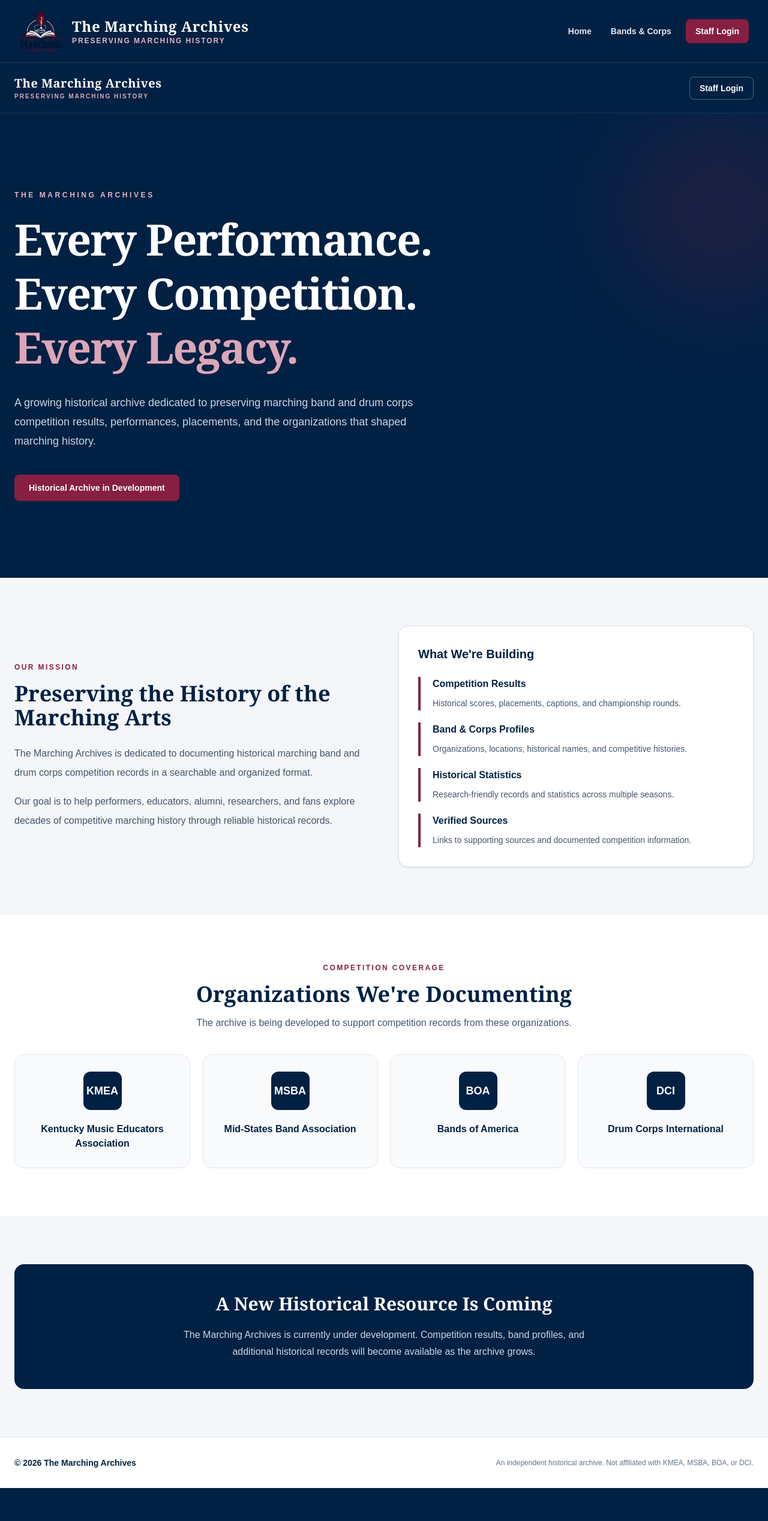
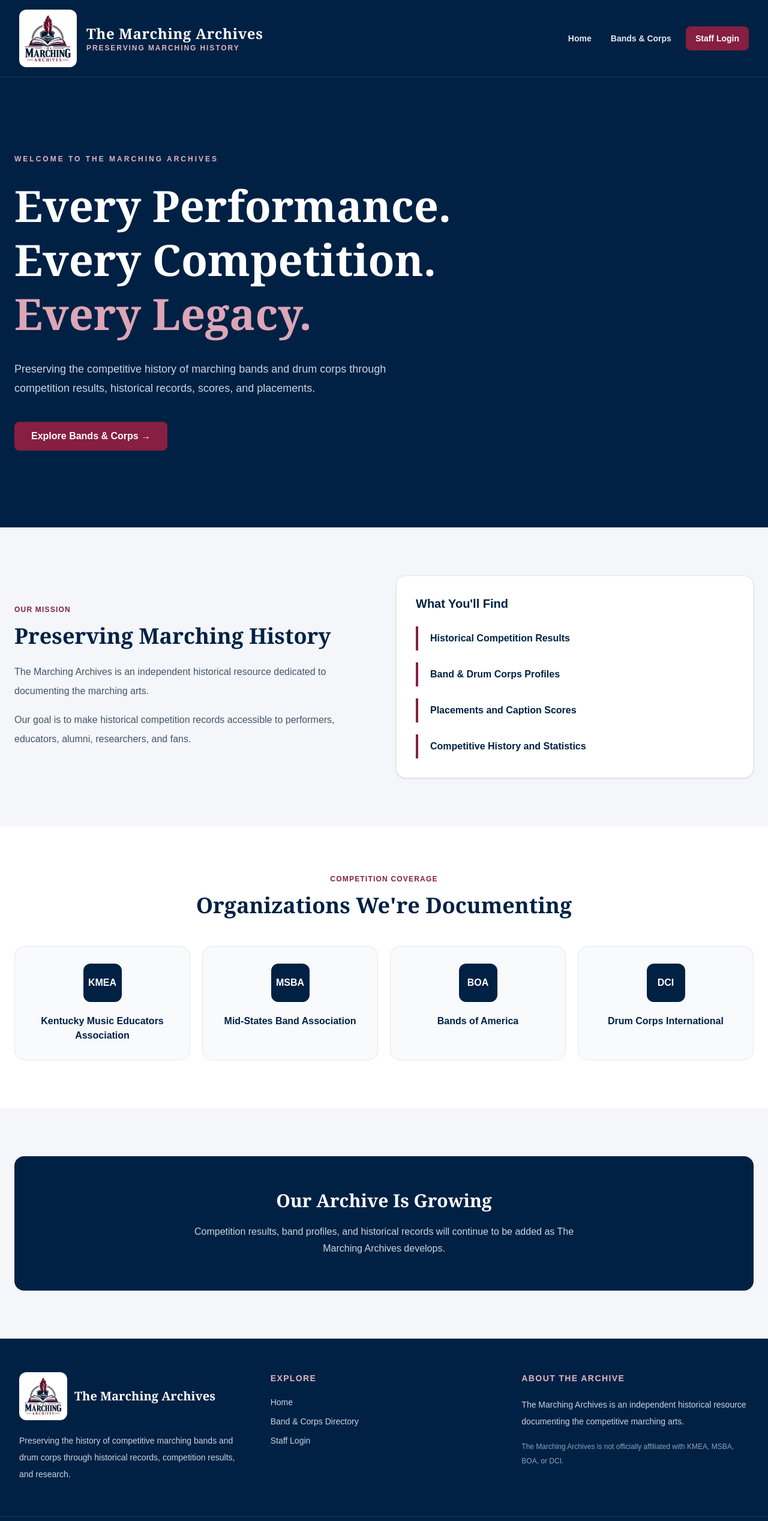
Before and after one commit to kentuckymarchingarchives/the-marching-archives, a Next.js app: page / in a window 1280 px wide. Shown: the top 2535 px of the page at 60% size. Built offline with nearby package versions, Linux system fonts and the light colour scheme.

Commit message:
Fix duplicate homepage layout and improve logo visibility

```diff
--- a/app/page.tsx
+++ b/app/page.tsx
@@ -1,45 +1,36 @@
 
 import Link from "next/link";
 
+const organizations = [
+  {
+    code: "KMEA",
+    name: "Kentucky Music Educators Association",
+  },
+  {
+    code: "MSBA",
+    name: "Mid-States Band Association",
+  },
+  {
+    code: "BOA",
+    name: "Bands of America",
+  },
+  {
+    code: "DCI",
+    name: "Drum Corps International",
+  },
+];
+
 export default function HomePage() {
   return (
-    <main className="min-h-screen bg-[#F4F6F9]">
-      {/* Navigation */}
-      <header className="border-b border-white/10 bg-[#002144] text-white">
-        <div className="mx-auto flex max-w-7xl items-center justify-between px-6 py-5">
-          <Link
-            href="/"
-            className="flex flex-col"
-          >
-            <span className="font-serif text-xl font-bold tracking-wide">
-              The Marching Archives
-            </span>
-            <span className="text-[10px] font-semibold uppercase tracking-[0.2em] text-[#D9AAB9]">
-              Preserving Marching History
-            </span>
-          </Link>
-
-          <nav className="flex items-center gap-5">
-            <Link
-              href="/staff/login"
-              className="rounded-lg border border-white/30 px-4 py-2 text-sm font-semibold transition hover:bg-white/10"
-            >
-              Staff Login
-            </Link>
-          </nav>
-        </div>
-      </header>
-
+    <main className="bg-[#F4F6F9]">
       {/* Hero */}
-      <section className="relative overflow-hidden bg-[#002144] text-white">
-        <div className="absolute -right-20 top-0 h-80 w-80 rounded-full bg-[#861F41]/20 blur-3xl" />
-
-        <div className="relative mx-auto max-w-7xl px-6 py-24 md:py-32">
-          <p className="mb-5 text-xs font-extrabold uppercase tracking-[0.3em] text-[#E0B4C2]">
-            The Marching Archives
+      <section className="bg-[#002144] text-white">
+        <div className="mx-auto max-w-7xl px-6 py-24 md:py-32">
+          <p className="text-xs font-bold uppercase tracking-[0.25em] text-[#E0B4C2]">
+            Welcome to The Marching Archives
           </p>
 
-          <h1 className="max-w-4xl font-serif text-5xl font-bold leading-tight tracking-tight md:text-7xl">
+          <h1 className="mt-6 max-w-4xl font-serif text-5xl font-bold leading-tight md:text-7xl">
             Every Performance.
             <br />
             Every Competition.
@@ -50,84 +41,63 @@ export default function HomePage() {
           </h1>
 
           <p className="mt-8 max-w-2xl text-lg leading-8 text-slate-300">
-            A growing historical archive dedicated to preserving
-            marching band and drum corps competition results,
-            performances, placements, and the organizations
-            that shaped marching history.
+            Preserving the competitive history of
+            marching bands and drum corps through
+            competition results, historical records,
+            scores, and placements.
           </p>
 
-          <div className="mt-10 flex flex-wrap gap-4">
-            <span className="rounded-lg bg-[#861F41] px-6 py-3 text-sm font-bold text-white">
-              Historical Archive in Development
-            </span>
-          </div>
+          <Link
+            href="/bands"
+            className="mt-10 inline-block rounded-lg bg-[#861F41] px-7 py-3 font-bold text-white transition hover:bg-[#A02B52]"
+          >
+            Explore Bands & Corps →
+          </Link>
         </div>
       </section>
 
-      {/* About */}
+      {/* Mission */}
       <section className="mx-auto max-w-7xl px-6 py-20">
-        <div className="grid gap-12 lg:grid-cols-2 lg:items-center">
+        <div className="grid gap-10 lg:grid-cols-2 lg:items-center">
           <div>
-            <p className="text-xs font-extrabold uppercase tracking-[0.2em] text-[#861F41]">
+            <p className="text-xs font-bold uppercase tracking-widest text-[#861F41]">
               Our Mission
             </p>
 
             <h2 className="mt-4 font-serif text-4xl font-bold text-[#002144]">
-              Preserving the History of the Marching Arts
+              Preserving Marching History
             </h2>
 
-            <p className="mt-6 text-base leading-8 text-slate-600">
-              The Marching Archives is dedicated to documenting
-              historical marching band and drum corps competition
-              records in a searchable and organized format.
+            <p className="mt-6 leading-8 text-slate-600">
+              The Marching Archives is an independent
+              historical resource dedicated to documenting
+              the marching arts.
             </p>
 
-            <p className="mt-4 text-base leading-8 text-slate-600">
-              Our goal is to help performers, educators, alumni,
-              researchers, and fans explore decades of competitive
-              marching history through reliable historical records.
+            <p className="mt-4 leading-8 text-slate-600">
+              Our goal is to make historical competition
+              records accessible to performers, educators,
+              alumni, researchers, and fans.
             </p>
           </div>
 
           <div className="rounded-2xl border border-slate-200 bg-white p-8 shadow-sm">
             <h3 className="text-xl font-bold text-[#002144]">
-              What We're Building
+              What You'll Find
             </h3>
 
             <div className="mt-6 space-y-5">
               {[
-                {
-                  title: "Competition Results",
-                  description:
-                    "Historical scores, placements, captions, and championship rounds.",
-                },
-                {
-                  title: "Band & Corps Profiles",
-                  description:
-                    "Organizations, locations, historical names, and competitive histories.",
-                },
-                {
-                  title: "Historical Statistics",
-                  description:
-                    "Research-friendly records and statistics across multiple seasons.",
-                },
-                {
-                  title: "Verified Sources",
-                  description:
-                    "Links to supporting sources and documented competition information.",
-                },
-              ].map((item) => (
+                "Historical Competition Results",
+                "Band & Drum Corps Profiles",
+                "Placements and Caption Scores",
+                "Competitive History and Statistics",
+              ].map((feature) => (
                 <div
-                  key={item.title}
-                  className="border-l-4 border-[#861F41] pl-5"
+                  key={feature}
+                  className="border-l-4 border-[#861F41] py-2 pl-5 font-semibold text-[#002144]"
                 >
-                  <h4 className="font-bold text-[#002144]">
-                    {item.title}
-                  </h4>
-
-                  <p className="mt-2 text-sm leading-6 text-slate-600">
-                    {item.description}
-                  </p>
+                  {feature}
                 </div>
               ))}
             </div>
@@ -139,44 +109,22 @@ export default function HomePage() {
       <section className="bg-white py-20">
         <div className="mx-auto max-w-7xl px-6">
           <div className="text-center">
-            <p className="text-xs font-extrabold uppercase tracking-[0.2em] text-[#861F41]">
+            <p className="text-xs font-bold uppercase tracking-widest text-[#861F41]">
               Competition Coverage
             </p>
 
             <h2 className="mt-4 font-serif text-4xl font-bold text-[#002144]">
               Organizations We're Documenting
             </h2>
-
-            <p className="mx-auto mt-4 max-w-2xl text-slate-600">
-              The archive is being developed to support
-              competition records from these organizations.
-            </p>
           </div>
 
-          <div className="mt-10 grid gap-5 sm:grid-cols-2 lg:grid-cols-4">
-            {[
-              {
-                code: "KMEA",
-                name: "Kentucky Music Educators Association",
-              },
-              {
-                code: "MSBA",
-                name: "Mid-States Band Association",
-              },
-              {
-                code: "BOA",
-                name: "Bands of America",
-              },
-              {
-                code: "DCI",
-                name: "Drum Corps International",
-              },
-            ].map((organization) => (
+          <div className="mt-12 grid gap-5 sm:grid-cols-2 lg:grid-cols-4">
+            {organizations.map((organization) => (
               <div
                 key={organization.code}
-                className="rounded-2xl border border-slate-200 bg-[#F8FAFC] p-7 text-center transition hover:border-[#861F41]"
+                className="rounded-2xl border border-slate-200 bg-[#F8FAFC] p-7 text-center"
               >
-                <div className="mx-auto flex h-16 w-16 items-center justify-center rounded-xl bg-[#002144] text-lg font-black text-white">
+                <div className="mx-auto flex h-16 w-16 items-center justify-center rounded-xl bg-[#002144] font-bold text-white">
                   {organization.code}
                 </div>
 
@@ -189,34 +137,20 @@ export default function HomePage() {
         </div>
       </section>
 
-      {/* Development notice */}
+      {/* Development Notice */}
       <section className="mx-auto max-w-7xl px-6 py-20">
-        <div className="rounded-2xl bg-[#002144] px-8 py-12 text-center text-white">
+        <div className="rounded-2xl bg-[#002144] px-8 py-14 text-center text-white">
           <h2 className="font-serif text-3xl font-bold">
-            A New Historical Resource Is Coming
+            Our Archive Is Growing
           </h2>
 
           <p className="mx-auto mt-5 max-w-2xl leading-7 text-slate-300">
-            The Marching Archives is currently under development.
-            Competition results, band profiles, and additional
-            historical records will become available as the
-            archive grows.
+            Competition results, band profiles, and
+            historical records will continue to be
+            added as The Marching Archives develops.
           </p>
         </div>
       </section>
-
-      {/* Footer */}
-      <footer className="border-t border-slate-200 bg-white px-6 py-8">
-        <div className="mx-auto flex max-w-7xl flex-wrap items-center justify-between gap-4">
-          <p className="text-sm font-semibold text-[#002144]">
-            © 2026 The Marching Archives          </p>
-
-          <p className="text-xs text-slate-500">
-            An independent historical archive.
-            Not affiliated with KMEA, MSBA, BOA, or DCI.
-          </p>
-        </div>
-      </footer>
     </main>
   );
 }
--- a/components/SiteFooter.tsx
+++ b/components/SiteFooter.tsx
@@ -12,13 +12,17 @@ export default function SiteFooter() {
             href="/"
             className="flex items-center gap-3"
           >
-            <Image
-              src="/tma-logo.png"
-              alt="The Marching Archives logo"
-              width={56}
-              height={56}
-              className="h-14 w-14 shrink-0 object-contain"
-            />
+
+        <div className="flex h-20 w-20 shrink-0 items-center justify-center rounded-xl bg-white p-2">
+        <Image
+            src="/tma-logo.png"
+            alt="The Marching Archives logo"
+            width={80}
+            height={80}
+            className="h-full w-full object-contain"
+        />
+        </div>
+
 
             <span className="font-serif text-xl font-bold">
               The Marching Archives
--- a/components/SiteHeader.tsx
+++ b/components/SiteHeader.tsx
@@ -23,14 +23,18 @@ export default function SiteHeader() {
           aria-label="The Marching Archives homepage"
           className="flex min-w-0 items-center gap-4"
         >
-          <Image
+
+        <div className="flex h-24 w-24 shrink-0 items-center justify-center rounded-xl bg-white p-2 shadow-sm">
+        <Image
             src="/tma-logo.png"
             alt="The Marching Archives logo"
-            width={72}
-            height={72}
+            width={96}
+            height={96}
             priority
-            className="h-14 w-14 shrink-0 object-contain md:h-[72px] md:w-[72px]"
-          />
+            className="h-full w-full object-contain"
+        />
+        </div>
+
 
           <div className="min-w-0">
             <span className="block font-serif text-lg font-bold tracking-wide md:text-2xl">
```
